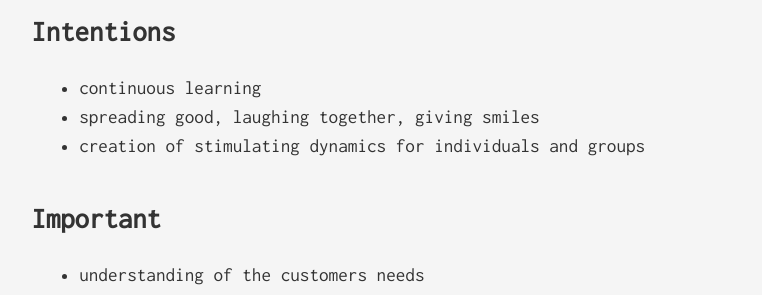
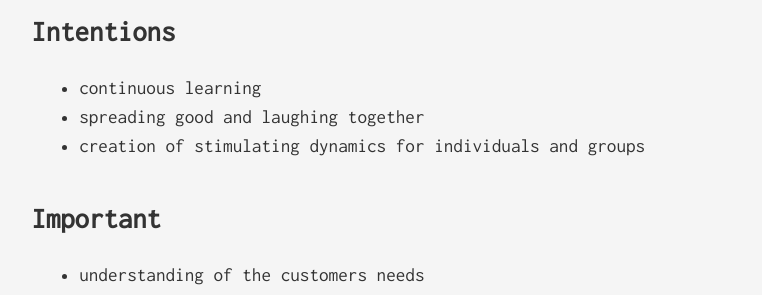
Before and after one commit to tataata/taniaabanina.com, a Jekyll site: the page built from index.md, in a window 1280 px wide. Shown: the part 449-744 px from the top of the page, without its empty margins (7-769 px from the left). Built offline with Jekyll 4.4.1, drawn with Linux system fonts in a browser that asks for light colours.

Commit message:
Update copy in intention section

```diff
--- a/index.md
+++ b/index.md
@@ -24,7 +24,7 @@ Hi! I'm a frontend designer and developer. In the field since 2005.
 
 ## Intentions
 - continuous learning
-- spreading good, laughing together, giving smiles
+- spreading good and laughing together
 - creation of stimulating dynamics for individuals and groups
 
 
```
